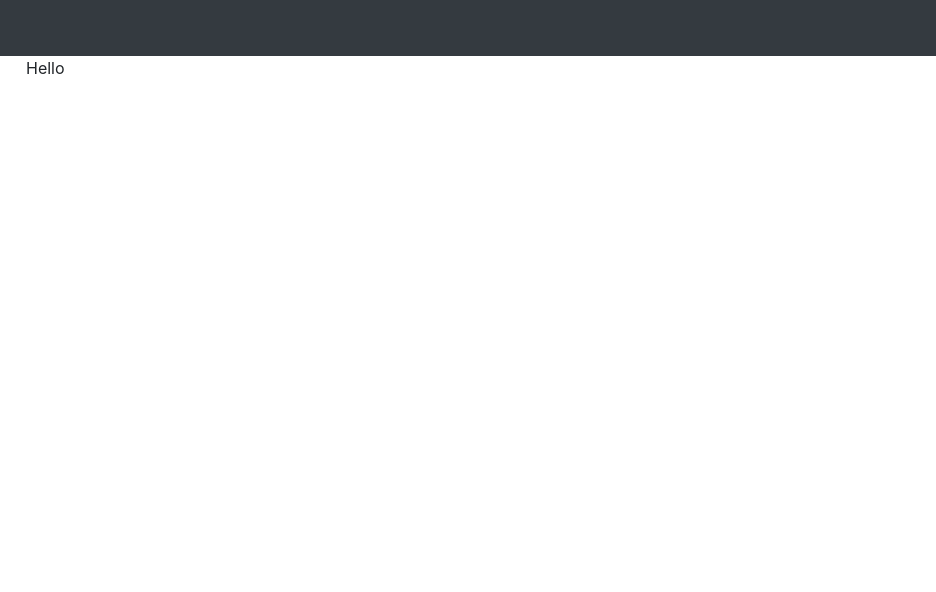
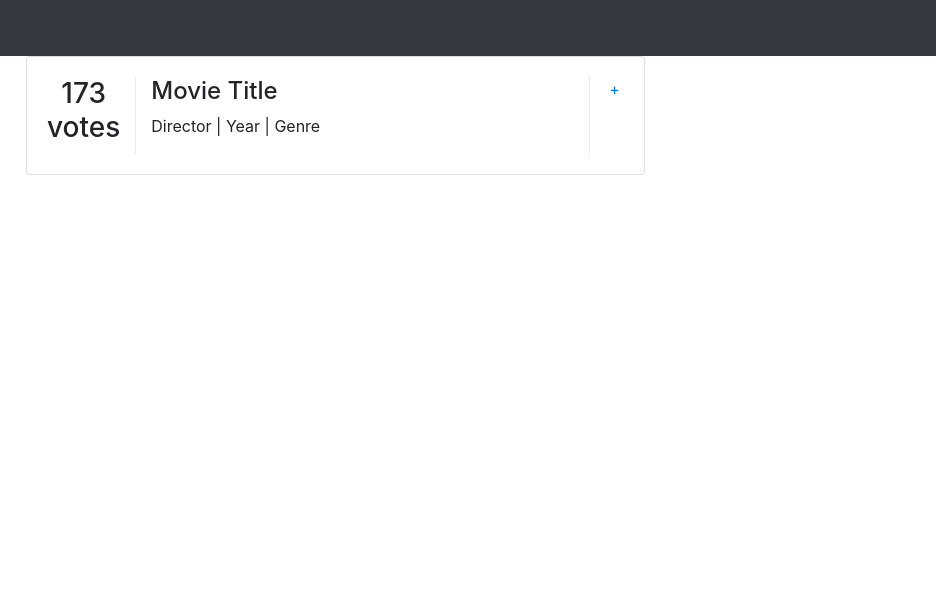
Before and after one commit to DaveMoran/whats-next, a plain HTML site: page index.html in a window 1280 px wide. Shown: the full height of the page, 344-1280 px from the left. Drawn offline with Linux system fonts and the light colour scheme.

Commit message:
Add basic card for movie

```diff
--- a/index.html
+++ b/index.html
@@ -44,7 +44,26 @@
             </div>
         </div>
       </div>
-      <div class="col-sm">Hello</div>
+      <div class="col-sm">
+        <div class="card w-75">
+          <div class="card-body">
+            <div class="row">
+              <div class="col text-center">
+                <h3>173 votes</h3>
+              </div>
+              <div class="col-9 border border-top-0 border-bottom-0">
+                <h4>Movie Title</h4>
+                <p>Director | Year | Genre</p>
+              </div>
+              <div class="col text-center">
+                <a href="#">
+                  +
+                </a>
+              </div>
+            </div>
+          </div>
+        </div>
+      </div>
     </div>
   </main>
 
```
